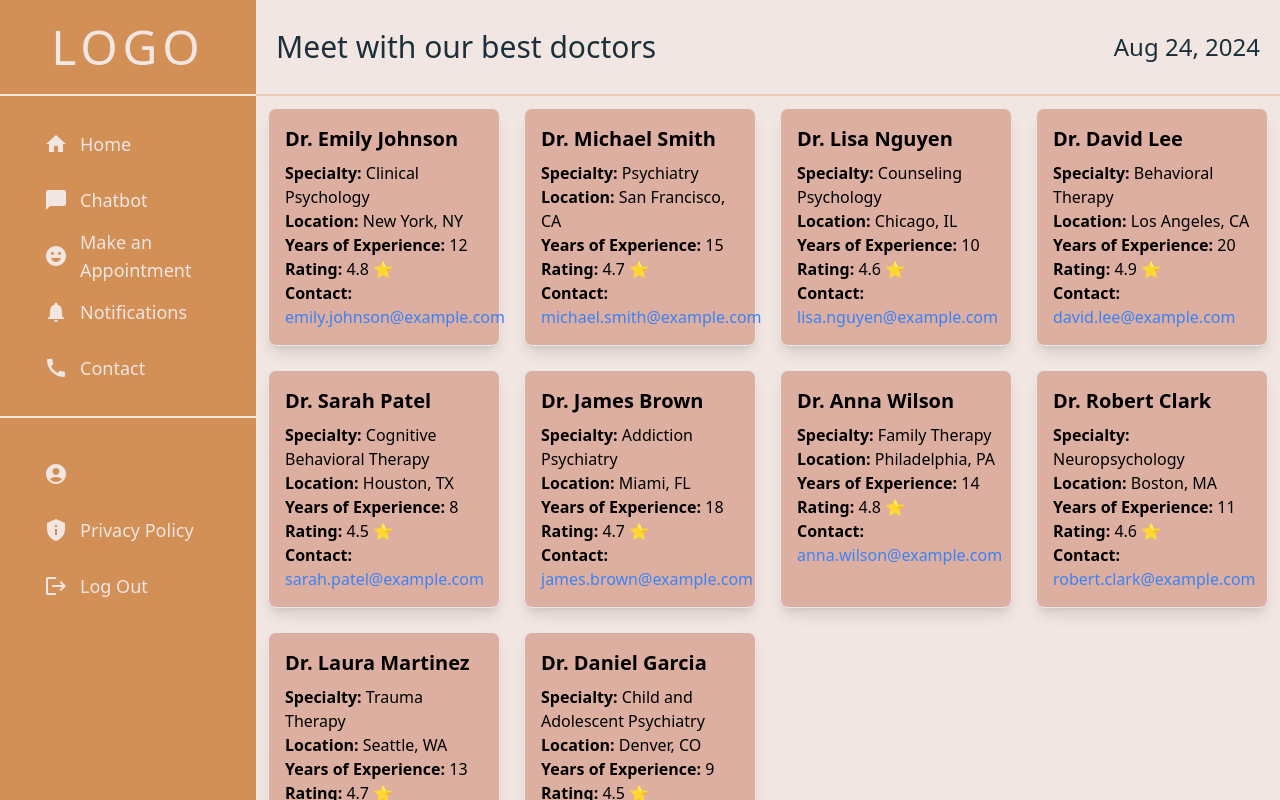
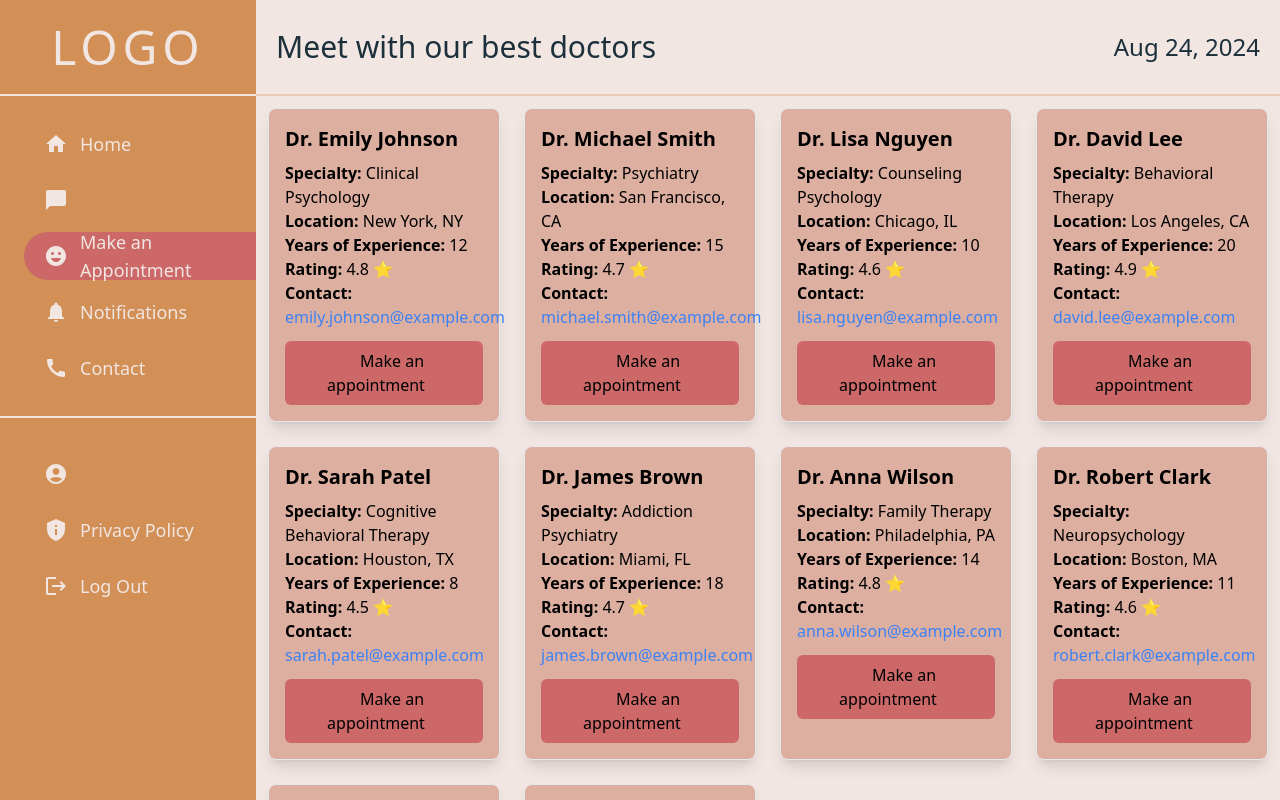
Before and after one commit to Hindol19/eudaimonia, a Next.js app in the folder frontend/: page /apt in a window 1280 px wide. Shown: the top 800 px of the page. Built offline with nearby package versions, Linux system fonts and the light colour scheme.

Commit message:
added appointment

```diff
--- a/frontend/src/components/Sidebar.jsx
+++ b/frontend/src/components/Sidebar.jsx
@@ -49,7 +49,7 @@ const Sidebar = ({ classes, activeTab, username }) => {
           Icon={HomeIcon}
           active={activeTab}
         />
-        <SidebarItem name="Chatbot" Icon={ChatBubbleIcon} active={activeTab} />
+        <SidebarItem name="" Icon={ChatBubbleIcon} active={activeTab} />
         <SidebarItem
           path="/apt"
           name="Make an Appointment"
--- a/frontend/src/pages/apt.js
+++ b/frontend/src/pages/apt.js
@@ -1,5 +1,6 @@
 import React from "react";
 import Layout from "@/components/Layout";
+import Link from "next/link";
 const DoctorCard = ({
   name,
   rating,
@@ -7,6 +8,7 @@ const DoctorCard = ({
   location,
   years_of_experience,
   contact,
+  link,
 }) => {
   return (
     <div className="border rounded-lg p-4 shadow-lg bg-accLight">
@@ -29,6 +31,11 @@ const DoctorCard = ({
           {contact}
         </a>
       </p>
+      <button className="bg-acc py-2 px-4 rounded-md mt-3 hover:bg-altDark">
+        <Link href={link} className="py-2 px-4">
+          Make an appointment
+        </Link>
+      </button>
     </div>
   );
 };
@@ -41,6 +48,7 @@ const apt = () => {
       location: "New York, NY",
       years_of_experience: 12,
       contact: "emily.johnson@example.com",
+      calendly: "https://calendly.com/d/cktd-3xc-55w/one-off-meeting",
     },
     {
       name: "Dr. Michael Smith",
@@ -49,6 +57,7 @@ const apt = () => {
       location: "San Francisco, CA",
       years_of_experience: 15,
       contact: "michael.smith@example.com",
+      calendly: "https://calendly.com/d/cktd-3xc-55w/one-off-meeting",
     },
     {
       name: "Dr. Lisa Nguyen",
@@ -57,6 +66,7 @@ const apt = () => {
       location: "Chicago, IL",
       years_of_experience: 10,
       contact: "lisa.nguyen@example.com",
+      calendly: "https://calendly.com/d/cktd-3xc-55w/one-off-meeting",
     },
     {
       name: "Dr. David Lee",
@@ -65,6 +75,7 @@ const apt = () => {
       location: "Los Angeles, CA",
       years_of_experience: 20,
       contact: "david.lee@example.com",
+      calendly: "https://calendly.com/d/cktd-3xc-55w/one-off-meeting",
     },
     {
       name: "Dr. Sarah Patel",
@@ -73,6 +84,7 @@ const apt = () => {
       location: "Houston, TX",
       years_of_experience: 8,
       contact: "sarah.patel@example.com",
+      calendly: "https://calendly.com/d/cktd-3xc-55w/one-off-meeting",
     },
     {
       name: "Dr. James Brown",
@@ -81,6 +93,7 @@ const apt = () => {
       location: "Miami, FL",
       years_of_experience: 18,
       contact: "james.brown@example.com",
+      calendly: "https://calendly.com/d/cktd-3xc-55w/one-off-meeting",
     },
     {
       name: "Dr. Anna Wilson",
@@ -89,6 +102,7 @@ const apt = () => {
       location: "Philadelphia, PA",
       years_of_experience: 14,
       contact: "anna.wilson@example.com",
+      calendly: "https://calendly.com/d/cktd-3xc-55w/one-off-meeting",
     },
     {
       name: "Dr. Robert Clark",
@@ -97,6 +111,7 @@ const apt = () => {
       location: "Boston, MA",
       years_of_experience: 11,
       contact: "robert.clark@example.com",
+      calendly: "https://calendly.com/d/cktd-3xc-55w/one-off-meeting",
     },
     {
       name: "Dr. Laura Martinez",
@@ -105,6 +120,7 @@ const apt = () => {
       location: "Seattle, WA",
       years_of_experience: 13,
       contact: "laura.martinez@example.com",
+      calendly: "https://calendly.com/d/cktd-3xc-55w/one-off-meeting",
     },
     {
       name: "Dr. Daniel Garcia",
@@ -113,11 +129,15 @@ const apt = () => {
       location: "Denver, CO",
       years_of_experience: 9,
       contact: "daniel.garcia@example.com",
+      calendly: "https://calendly.com/d/cktd-3xc-55w/one-off-meeting",
     },
   ];
 
   return (
-    <Layout pageTitle="Meet with our best doctors">
+    <Layout
+      pageTitle="Meet with our best doctors"
+      sideTab="Make an Appointment"
+    >
       <div className="grid grid-cols-1 sm:grid-cols-2 md:grid-cols-3 lg:grid-cols-4 gap-6 m-3">
         {doctors.map((doctor, index) => (
           <DoctorCard
@@ -128,6 +148,7 @@ const apt = () => {
             location={doctor.location}
             years_of_experience={doctor.years_of_experience}
             contact={doctor.contact}
+            link={doctor.calendly}
           />
         ))}
       </div>
```
